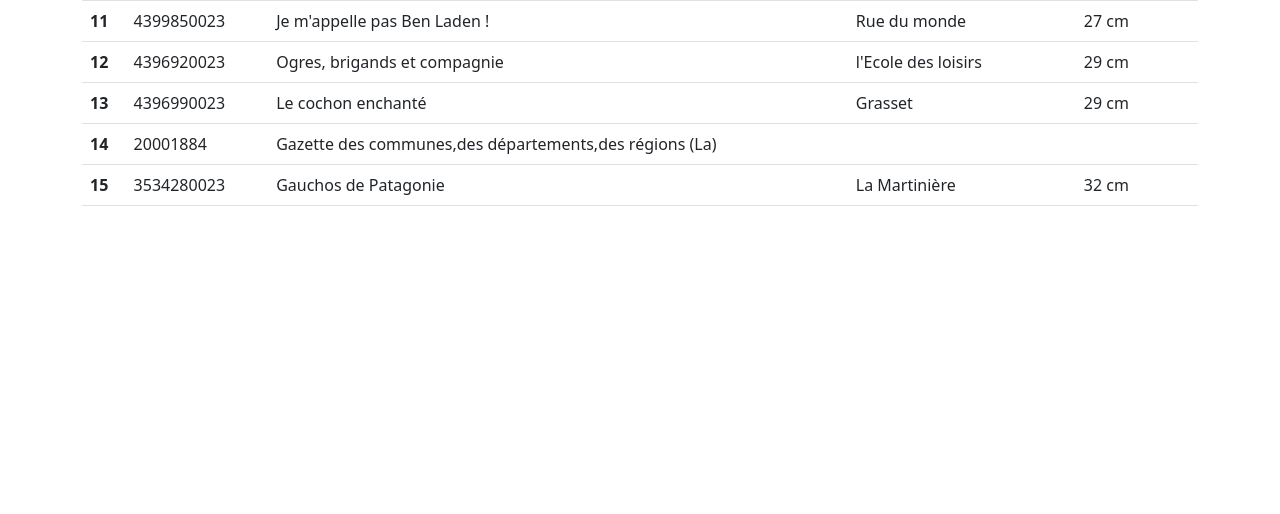
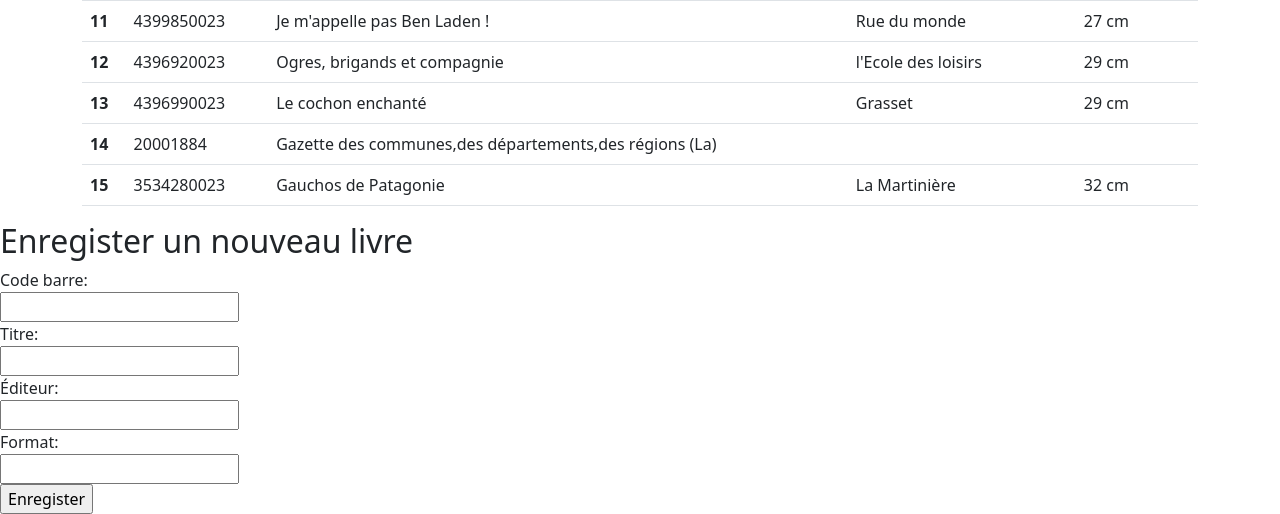
Before and after one commit to yannicl/cours-php-pub, a PHP site: page /liste-produits.php in a window 1280 px wide. Shown: the part 528-1042 px from the top of the page. Before the commit the page ends 734 px from the top, so only its background shows below. Run offline with PHP 8.4, Linux system fonts and the light colour scheme; data comes from the database, SQL or seed files in the repository.

Commit message:
ajout formulaire de création d'un livre

```diff
--- a/ex5/liste-produits.php
+++ b/ex5/liste-produits.php
@@ -83,6 +83,20 @@
             </table>
 
         </div>
+        <div>
+            <h2>Enregister un nouveau livre</h2>
+            <form action="liste-produits.php" method="post">
+                <label for="codeBarre">Code barre:</label><br>
+                <input type="text" id="codeBarre" name="codeBarre"><br>
+                <label for="titre">Titre:</label><br>
+                <input type="text" id="titre" name="titre"><br>
+                <label for="editeur">Éditeur:</label><br>
+                <input type="text" id="editeur" name="editeur"><br>
+                <label for="format">Format:</label><br>
+                <input type="text" id="format" name="format"><br>
+                <input type="submit" value="Enregister">
+            </form>
+        </div>
     </main>
 
 </body>
```
